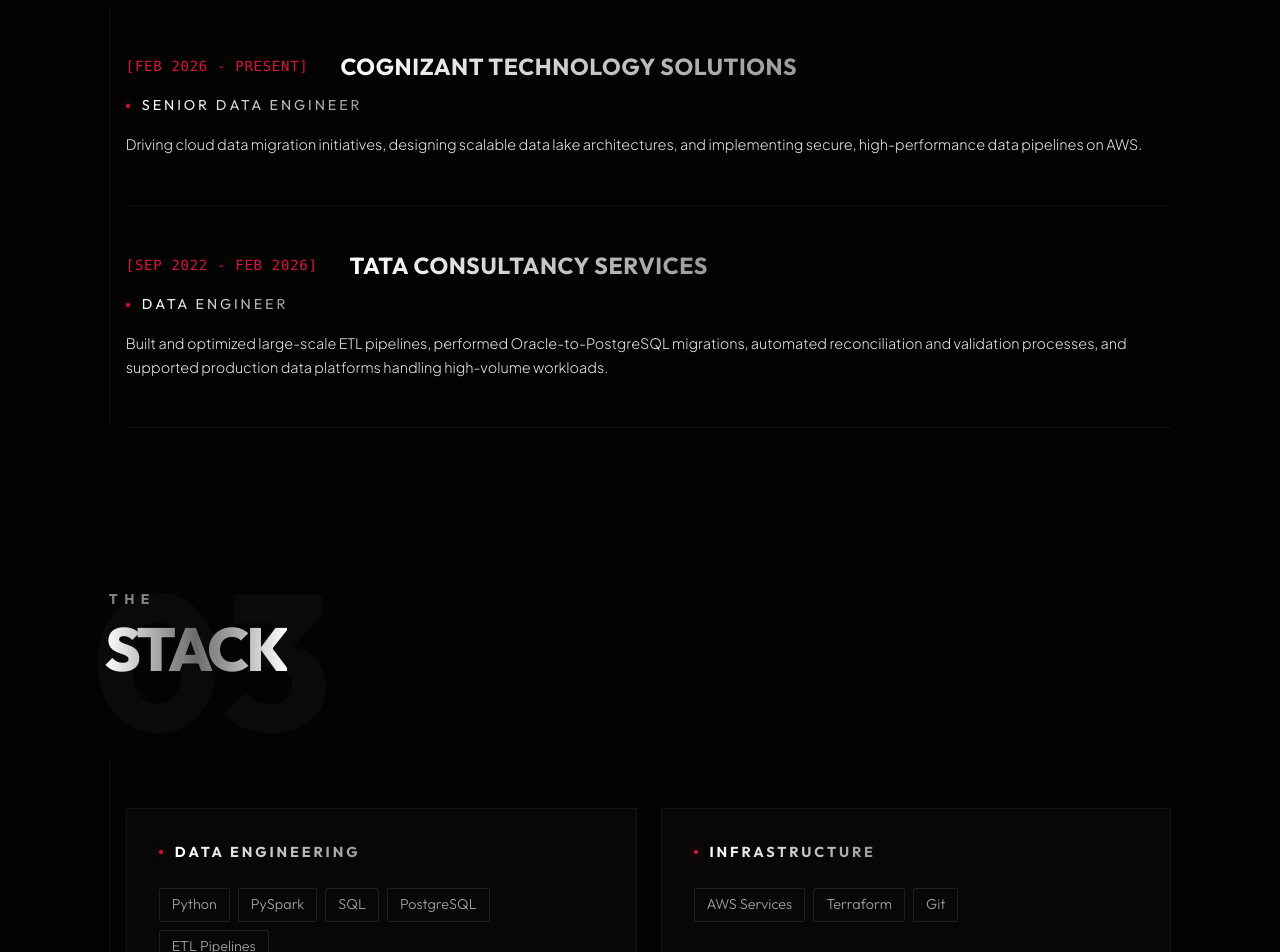
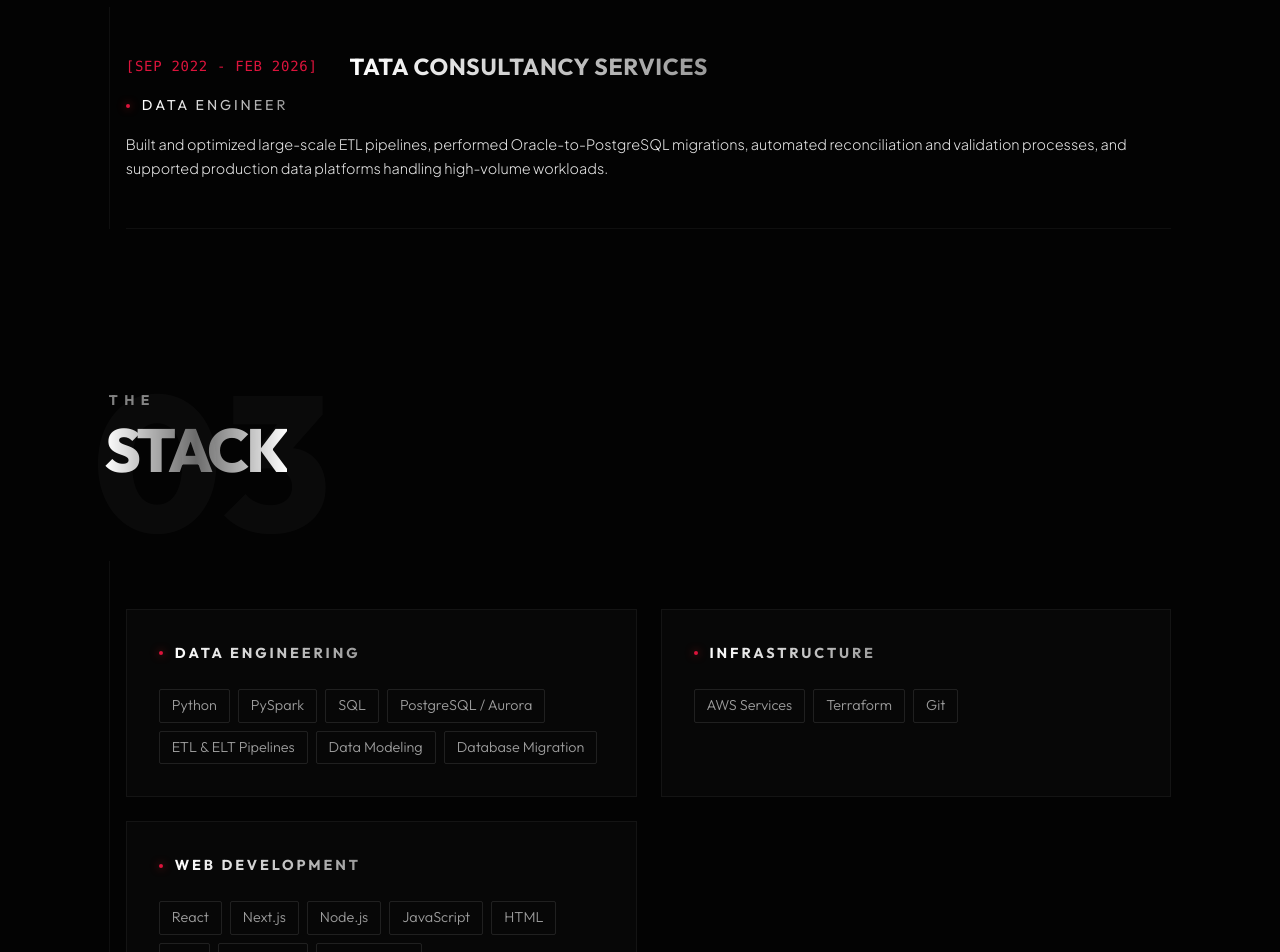
Before and after one commit to ShalvinShaji/new-portfolio, a React (Vite) app: page / in a window 1280 px wide. Shown: the part 1640-2592 px from the top of the page. Built offline with nearby package versions, Linux system fonts and the light colour scheme.

Commit message:
navbar issue resolved and codecleanup

```diff
--- a/src/components/Header.jsx
+++ b/src/components/Header.jsx
@@ -32,7 +32,7 @@ const Header = memo(() => {
     <header
       className={`fixed top-0 left-0 w-full z-[1000] transition-all duration-400 ${
         scrolled
-          ? 'bg-bg-main/60 backdrop-blur-xl py-4 shadow-2xl'
+          ? 'backdrop-blur-xl py-4 shadow-none'
           : 'bg-transparent py-6'
       }`}
     >
--- a/src/data/portfolio.js
+++ b/src/data/portfolio.js
@@ -18,6 +18,7 @@ export const portfolioData = {
       instagram: "#"
     }
   },
+
   sectionTitles: {
     about: {
       prefix: "The",
@@ -40,25 +41,42 @@ export const portfolioData = {
       number: "04"
     }
   },
+
   skills: {
     data_engineering: [
-      "Python","PySpark", "SQL", "PostgreSQL", "ETL Pipelines"
+      "Python",
+      "PySpark",
+      "SQL",
+      "PostgreSQL / Aurora",
+      "ETL & ELT Pipelines",
+      "Data Modeling",
+      "Database Migration"
     ],
     infrastructure: [
-      "AWS Services", "Terraform", "Git"
+      "AWS Services",
+      "Terraform",
+      "Git"
     ],
     web_development: [
-      "React", "Next JS", "Nodejs", "JavaScript"
+      "React",
+      "Next.js",
+      "Node.js",
+      "JavaScript",
+      "HTML",
+      "CSS",
+      "Bootstrap",
+      "Tailwind CSS"
     ]
   },
+
   experience: [
-  {
-    company: "Cognizant Technology Solutions",
-    role: "Senior Data Engineer",
-    period: "Feb 2026 - Present",
-    description:
-      "Driving cloud data migration initiatives, designing scalable data lake architectures, and implementing secure, high-performance data pipelines on AWS."
-  },
+    // {
+    //   company: "Cognizant Technology Solutions",
+    //   role: "Senior Data Engineer",
+    //   period: "Feb 2026 - Present",
+    //   description:
+    //     "Driving cloud data migration initiatives, designing scalable data lake architectures, and implementing secure, high-performance data pipelines on AWS."
+    // },
     {
       company: "Tata Consultancy Services",
       role: "Data Engineer",
@@ -66,13 +84,14 @@ export const portfolioData = {
       description:
         "Built and optimized large-scale ETL pipelines, performed Oracle-to-PostgreSQL migrations, automated reconciliation and validation processes, and supported production data platforms handling high-volume workloads."
     }
-]
-,
+  ],
+
   projects: [
     {
       id: 1,
       title: "GMM Hospital",
-      description: "A hospital web app to manage all aspects of the client-facing application.",
+      description:
+        "A hospital web app to manage all aspects of the client-facing application.",
       techStack: ["React", "Bootstrap"],
       links: {
         project: "https://github.com/ShalvinShaji/gmm",
@@ -82,7 +101,8 @@ export const portfolioData = {
     {
       id: 2,
       title: "Athlo",
-      description: "e-commerce frontend web app for sports products and accessories.",
+      description:
+        "e-commerce frontend web app for sports products and accessories.",
       techStack: ["Next.js", "Tailwind CSS"],
       links: {
         project: "https://github.com/ShalvinShaji/athlo",
@@ -92,7 +112,8 @@ export const portfolioData = {
     {
       id: 3,
       title: "Personal Portfolio",
-      description: "A personal portfolio website built with React and Bootstrap showcasing my projects, skills, and experience.",
+      description:
+        "A personal portfolio website built with React and Bootstrap showcasing my projects, skills, and experience.",
       techStack: ["React", "Bootstrap"],
       links: {
         project: "#",
```
Lines whose indentation alone changed are shown as unchanged.
